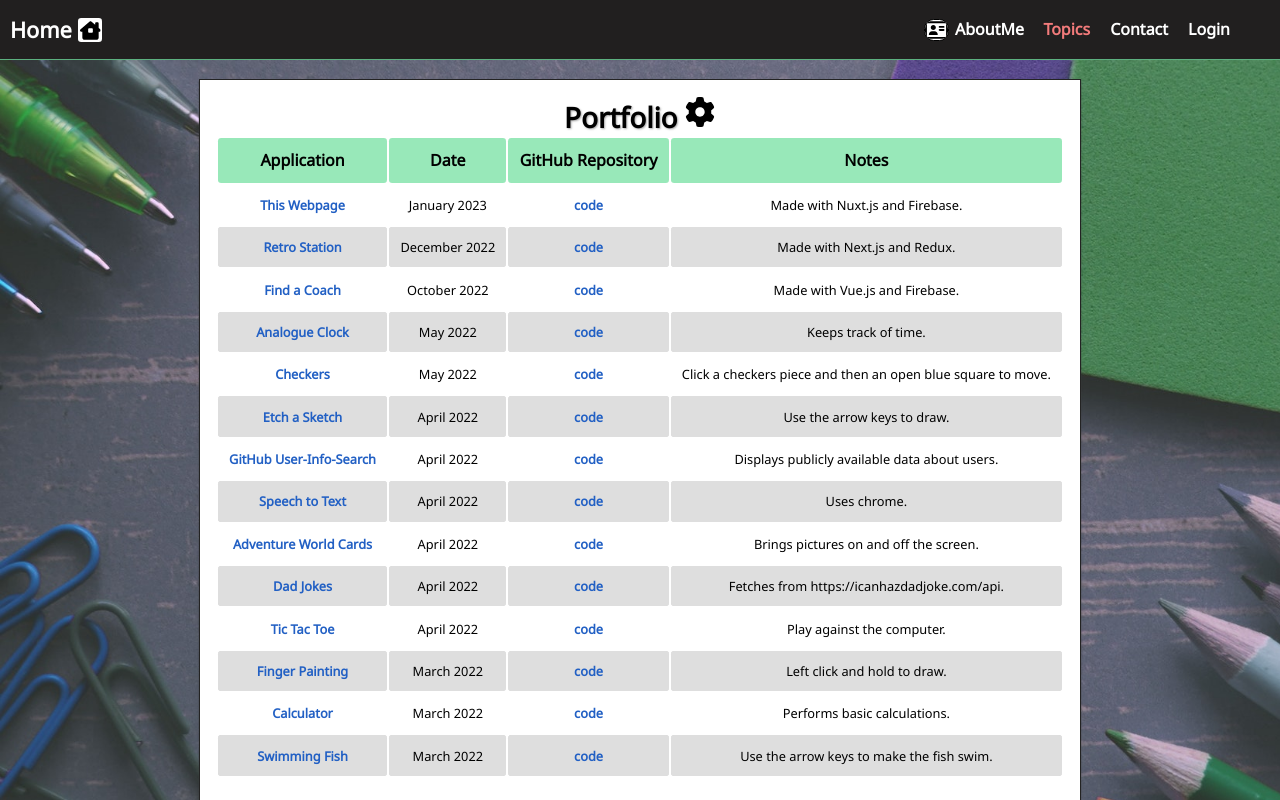
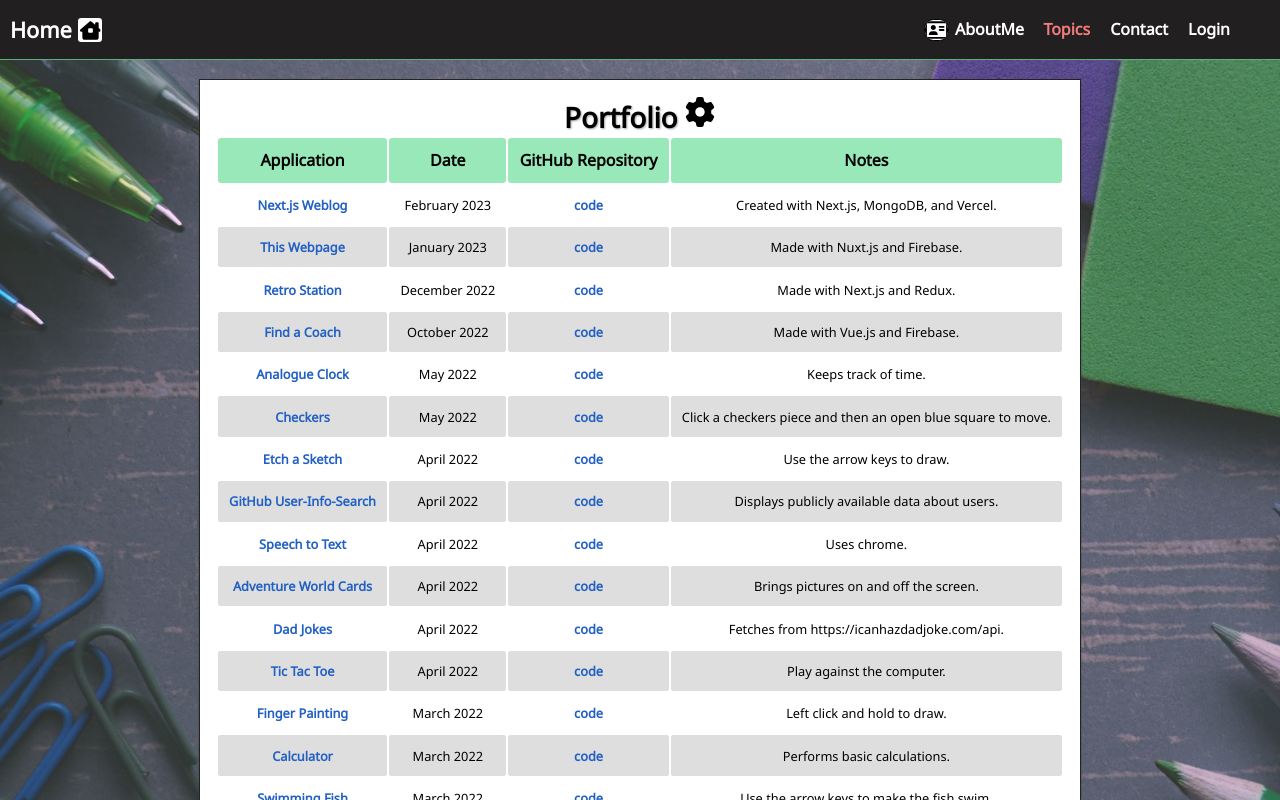
Before and after one commit to katsup07/PersonalWebsite, a Nuxt app: page /posts/portfolio in a window 1280 px wide. Shown: the top 800 px of the page. Built offline with nearby package versions, Linux system fonts and the light colour scheme.

Commit message:
Update text content in table

```diff
--- a/pages/posts/portfolio.vue
+++ b/pages/posts/portfolio.vue
@@ -49,6 +49,13 @@ export default {
   data() {
     return {
       tableRows: [
+        {
+          pageLink: "https://next-js-weblog.vercel.app/",
+          appTitle: "Next.js Weblog",
+          date: "February 2023",
+          gitHubLink: "https://github.com/katsup07/NextJS-Blog",
+          note: "Created with Next.js, MongoDB, and Vercel.",
+        },
         {
           pageLink: "https://worksplore.web.app/",
           appTitle: "This Webpage",
```
